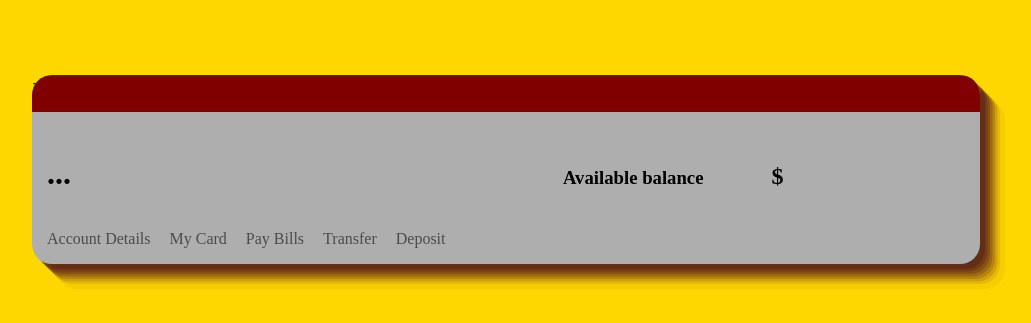
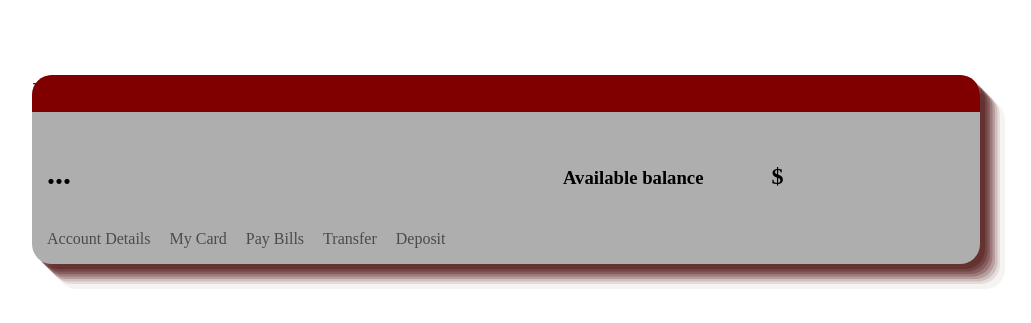
Before and after one commit to praveenksamy148/Banking-Web-Application, a PHP site: page /accountpage.php in a window 1280 px wide. Shown: the part 75-398 px from the top of the page, without its empty margins (134-1165 px from the left). Run offline with PHP 8.4, Linux system fonts and the light colour scheme; the visitor is signed in with stand-in values (Sample User, id 1); data that the repository does not hold is empty.

Commit message:
Update styles.css
changed background-color back to white

```diff
--- a/styles.css
+++ b/styles.css
@@ -22,7 +22,6 @@ body {
     margin-top: 75px;
     display: block;
     align-items: center;
-    background-color: gold;
 
 }
 
```
